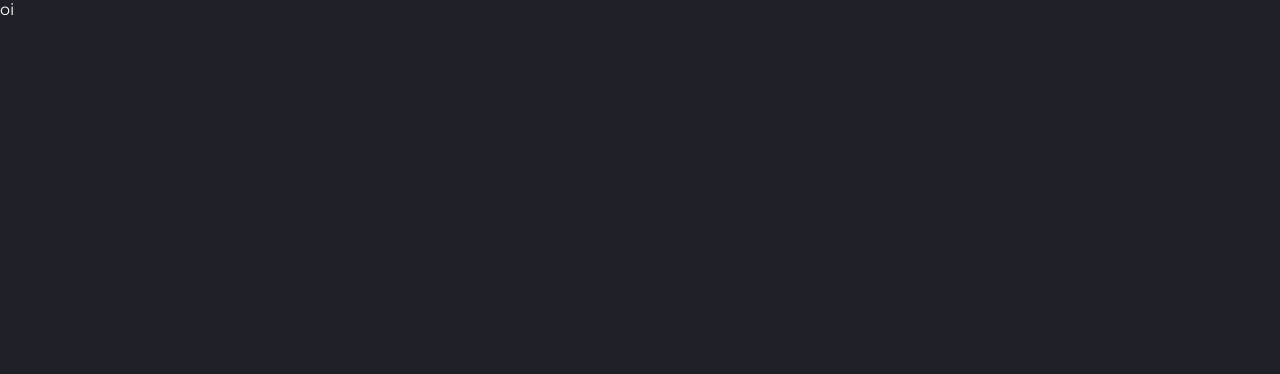
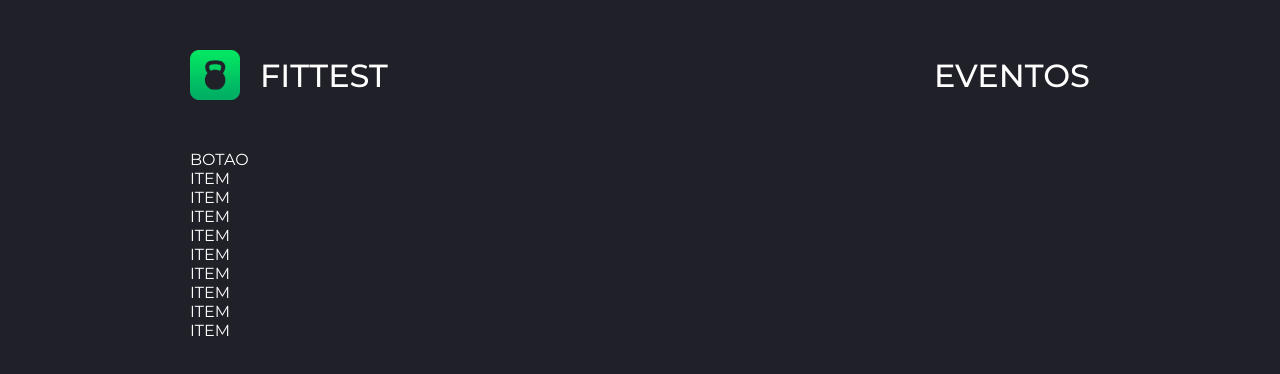
Before and after one commit to JoaoVictorCX/fittest, a React (Vite) app in the folder frontend/: page / in a window 1280 px wide. Shown: the top 374 px of the page. Built offline with nearby package versions, Linux system fonts and the light colour scheme.

Commit message:
added events list page

```diff
--- a/frontend/src/App.tsx
+++ b/frontend/src/App.tsx
@@ -1,6 +1,9 @@
+import EventListPage from "./pages/event-list-page"
 
 function App() {
-  return 'oi'
+  return (
+    <EventListPage />
+  )
 }
 
 export default App
--- /dev/null
+++ b/frontend/src/pages/event-list-page/components/header.tsx
@@ -0,0 +1,15 @@
+import styles from "../styles.module.css"
+
+function Header() {
+    return (
+        <div className={styles["header-wrapper"]}>
+            <div className={styles.logo}>
+                <img src="./logo.svg" alt="" />
+                <h1>FITTEST</h1>
+            </div>
+            <h1>EVENTOS</h1>
+        </div>
+    )
+}
+
+export default Header
--- /dev/null
+++ b/frontend/src/pages/event-list-page/index.tsx
@@ -0,0 +1,29 @@
+import Header from "./components/header"
+import styles from "./styles.module.css"
+
+function EventListPage() {
+    return (
+        <div className={styles.wrapper}>
+            <Header />
+            <main>
+                <div className="new-event">BOTAO</div>
+                <div className="event-list">
+                    <ul>
+                        <li>ITEM</li>
+                        <li>ITEM</li>
+                        <li>ITEM</li>
+                        <li>ITEM</li>
+                        <li>ITEM</li>
+                        <li>ITEM</li>
+                        <li>ITEM</li>
+                        <li>ITEM</li>
+                        <li>ITEM</li>
+
+                    </ul>
+                </div>
+            </main>
+        </div>
+    )
+}
+
+export default EventListPage
--- /dev/null
+++ b/frontend/src/pages/event-list-page/styles.module.css
@@ -0,0 +1,23 @@
+.wrapper {
+    width: 900px;
+    margin: 0 auto;
+}
+
+.header-wrapper {
+    margin-block: 50px;
+    display: flex;
+    justify-content: space-between;
+    flex-wrap: wrap;
+    align-items: center;
+}
+
+.logo {
+    display: flex;
+    gap: 20px;
+    flex-wrap: wrap;
+    align-items: center;
+}
+
+.logo>img {
+    width: 50px;
+}
```
